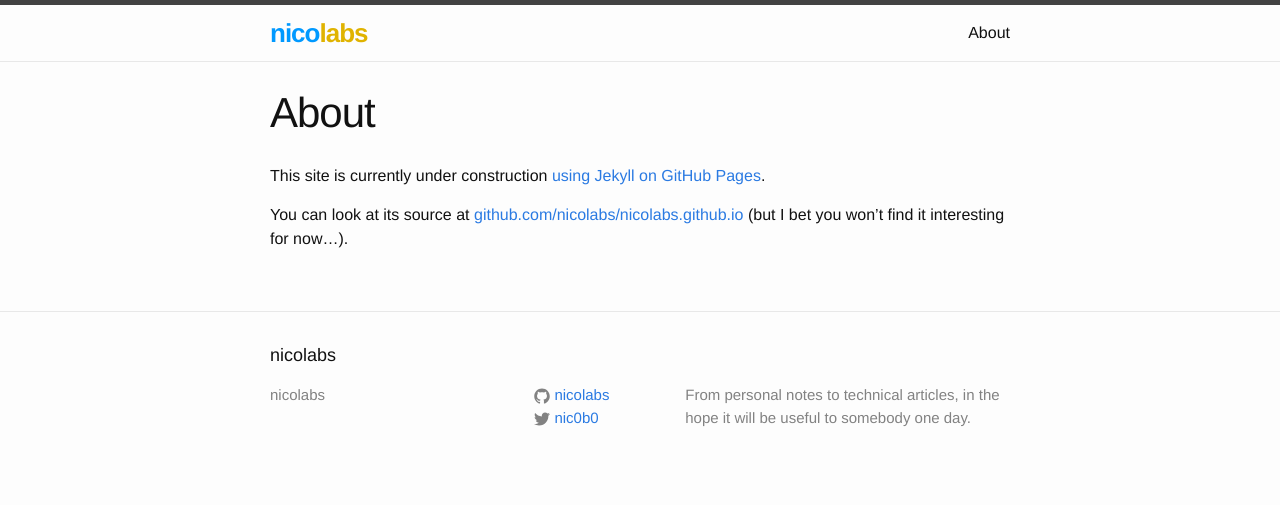
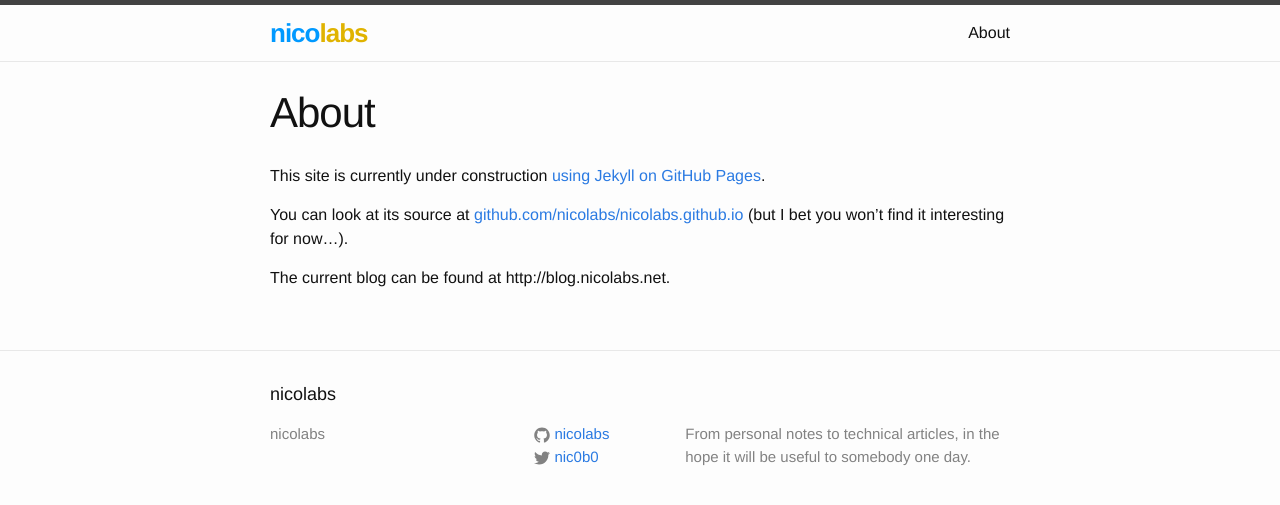
Before and after one commit to nicolabs/nicolabs.net, a Jekyll site: the page built from about.md, in a window 1280 px wide. Shown: the top 505 px of the page. Built offline with Jekyll 4.4.1, drawn with Linux system fonts in a browser that asks for light colours.

Commit message:
+ link to the current blog from 'about'

```diff
--- a/about.md
+++ b/about.md
@@ -7,3 +7,5 @@ permalink: /about/
 This site is currently under construction [using Jekyll on GitHub Pages](https://help.github.com/articles/using-jekyll-as-a-static-site-generator-with-github-pages/).
 
 You can look at its source at [github.com/nicolabs/nicolabs.github.io](https://github.com/nicolabs/nicolabs.github.io) (but I bet you won't find it interesting for now...).
+
+The current blog can be found at http://blog.nicolabs.net.
```
